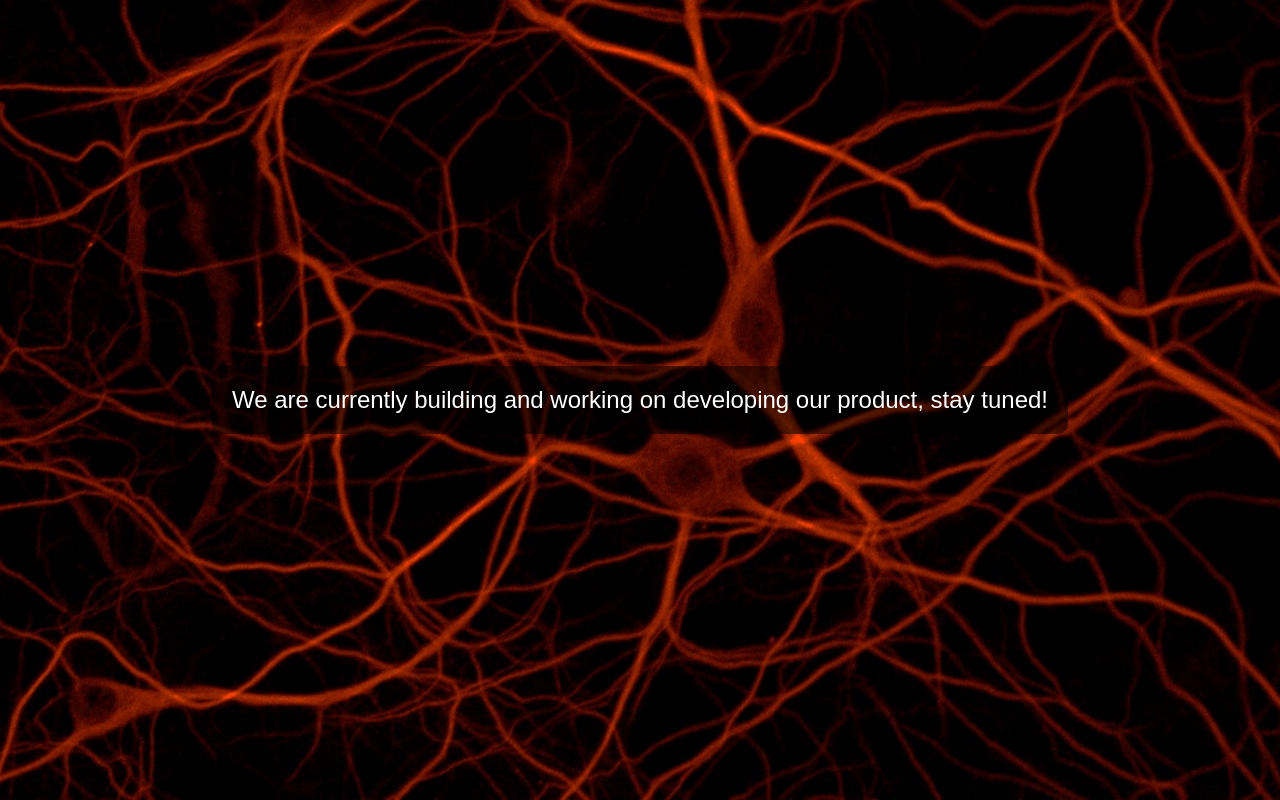
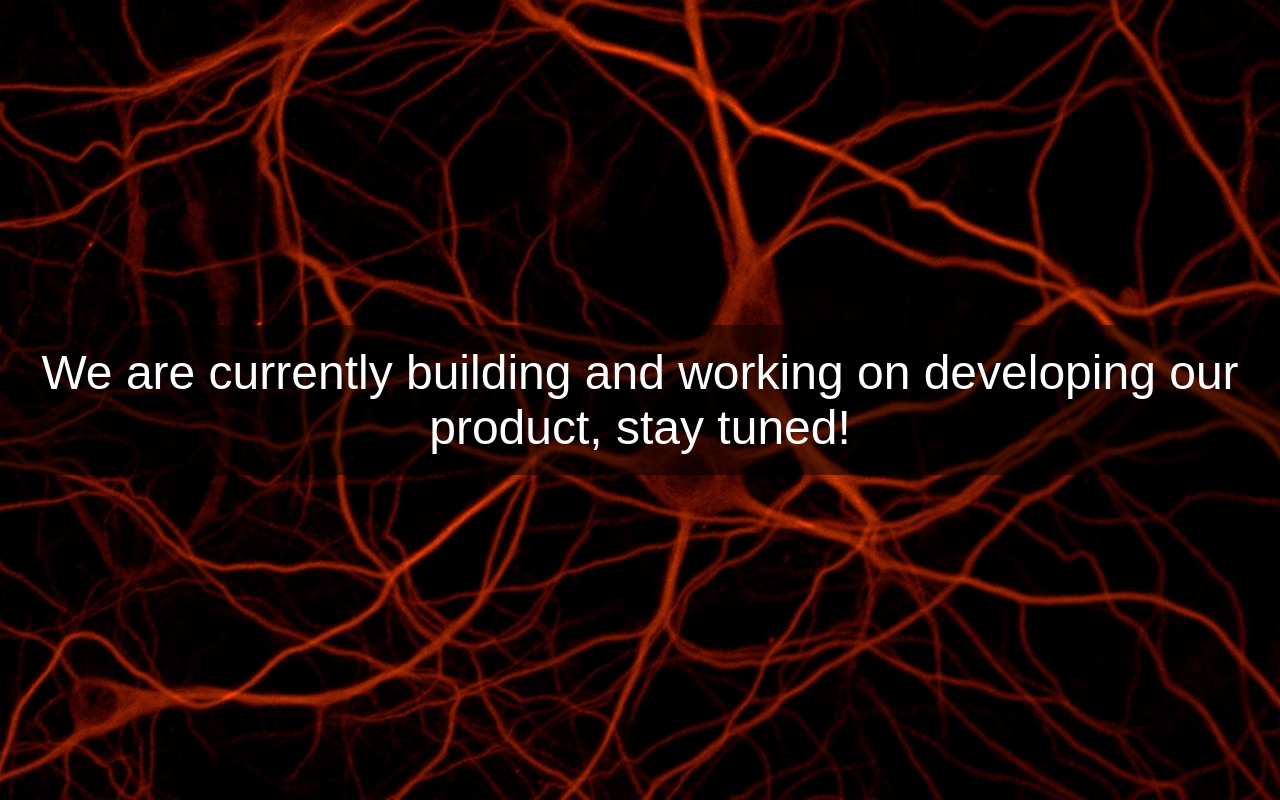
Before and after one commit to Marc-Benoit/engramX, a plain HTML site: page index.html in a window 1280 px wide. Drawn offline with Linux system fonts and the light colour scheme.

Commit message:
Update styles.css

```diff
--- a/styles.css
+++ b/styles.css
@@ -15,13 +15,13 @@ body, html {
     justify-content: center;
     align-items: center;
     position: relative;
+    text-align: center;
 }
 
 .overlay-text {
     color: white;
-    font-size: 24px;
+    font-size: 48px; /* Adjust the size as needed */
     background-color: rgba(0, 0, 0, 0.5);
     padding: 20px;
     border-radius: 10px;
-    text-align: center;
 }
```
